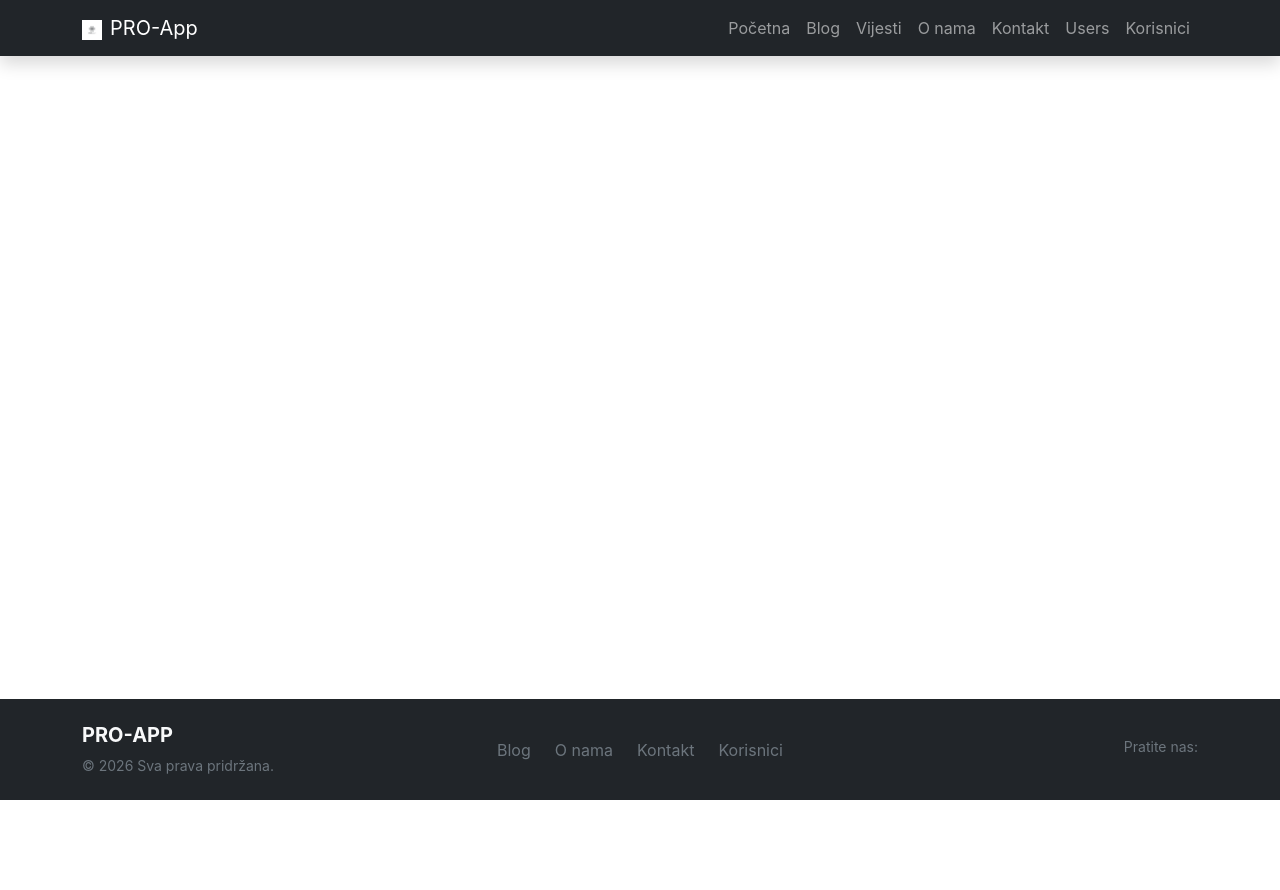
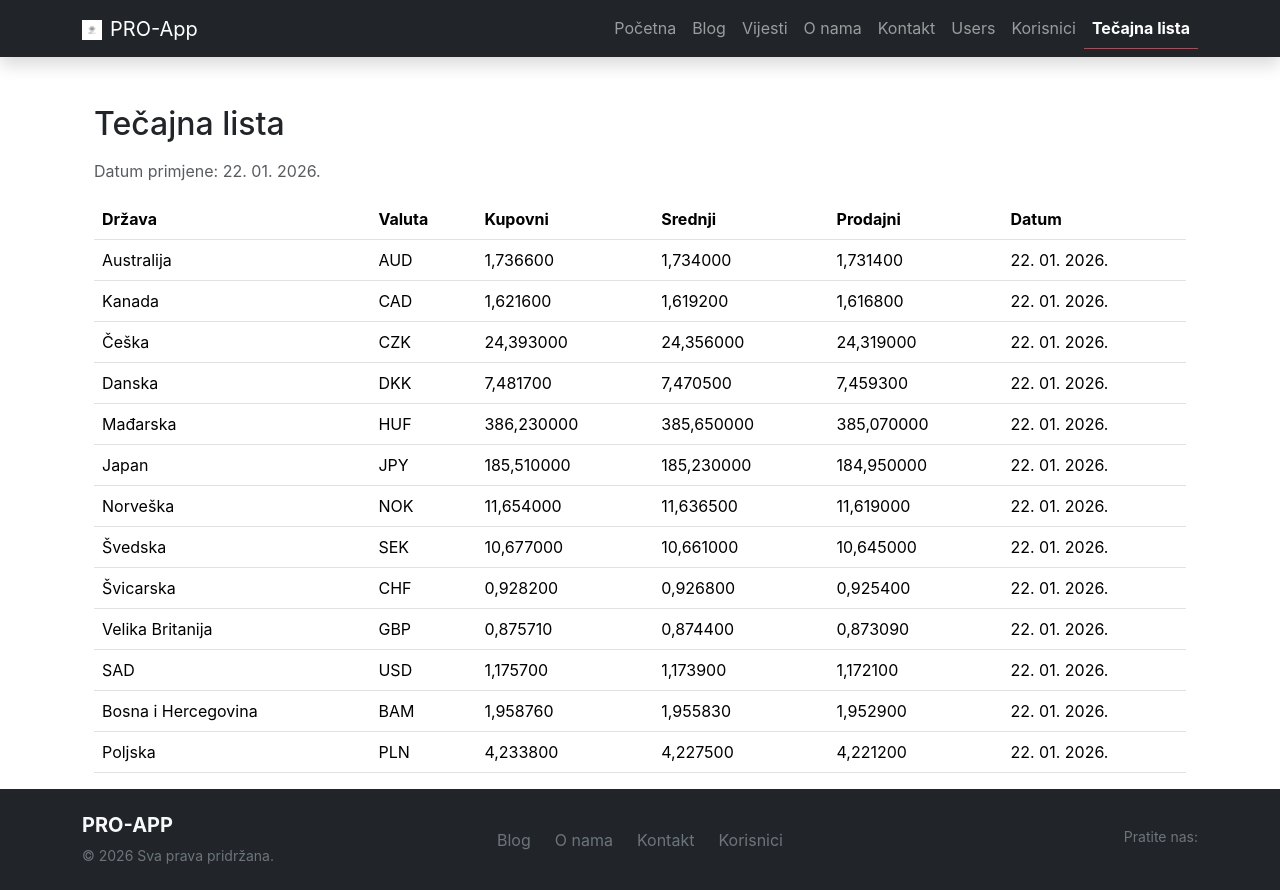
Before and after one commit to antoniobirtic-creator/Projekt, a React (Create React App) app: page /tecaj in a window 1280 px wide. Before the commit the page ends 800 px from the top, so only its background shows below. Built offline with nearby package versions, Linux system fonts and the light colour scheme.

Commit message:
tecaj dodan json, js i u app.js

```diff
--- a/src/App.css
+++ b/src/App.css
@@ -1,3 +1,7 @@
+body {
+  font-family: 'Segoe UI', Tahoma, Geneva, Verdana, sans-serif;
+}
+
 h1 {
   color: #61dafb;
   text-align: center;
--- a/src/App.js
+++ b/src/App.js
@@ -10,6 +10,7 @@ import Kontakt from './pages/Kontakt';
 import Users from './components/Users';
 import Profil from './components/zadaci/Profil';
 import Korisnici from './components/zadaci/Korisnici';
+import Tecaj from './components/Tecaj';
 
 function App() {
   return (
@@ -30,6 +31,7 @@ function App() {
             <Route path="/users" element={<Users />} />
             <Route path="/profil" element={<Profil />} />
             <Route path="/korisnici" element={<Korisnici />} />
+           <Route path="/tecaj" element={<Tecaj />} />
           </Routes>
         </main>
 
--- a/src/components/Navbar.js
+++ b/src/components/Navbar.js
@@ -10,6 +10,7 @@ const Navbar = () => {
     { path: '/Kontakt', label: 'Kontakt' },
     { path: '/users', label: 'Users' },
     { path: '/korisnici', label: 'Korisnici' },
+    { path: '/tecaj', label: 'Tečajna lista' },
   ];
 
   return (
--- /dev/null
+++ b/src/components/Tecaj.js
@@ -0,0 +1,44 @@
+import React from 'react';
+import tecajniPodaci from './zadaci/data/tecaj.json';
+
+const Tecaj = () => {
+
+    const datumListe = tecajniPodaci[0].datum_primjene;
+
+    return (
+        <div className="container mt-4">
+            <h2 className="mb-3">Tečajna lista</h2>
+            <p className="text-muted">Datum primjene: {new Date(datumListe).toLocaleDateString('hr-HR')}</p>
+
+            <div className="table-responsive">
+                <table className="table table-hover">
+                    <thead className="table">
+                        <tr>
+                            <th>Država</th>
+                            <th>Valuta</th>
+                            <th className="text-start">Kupovni</th>
+                            <th className="text-start">Srednji</th>
+                            <th className="text-start">Prodajni</th>
+                            <th className="text-start">Datum</th>
+
+                        </tr>
+                    </thead>
+                    <tbody>
+                        {tecajniPodaci.map((stavka, index) => (
+                            <tr key={stavka.sifra_valute || index}>
+                                <td>{stavka.drzava}</td>
+                                <td>{stavka.valuta}</td>
+                                <td className="text-start">{stavka.kupovni_tecaj}</td>
+                                <td className="text-start">{stavka.srednji_tecaj}</td>
+                                <td className="text-start">{stavka.prodajni_tecaj}</td>
+                                <td className="text-start">{new Date(stavka.datum_primjene).toLocaleDateString('hr-HR')}</td>
+                            </tr>
+                        ))}
+                    </tbody>
+                </table>
+            </div>
+        </div>
+    );
+};
+
+export default Tecaj;
--- /dev/null
+++ b/src/components/zadaci/data/tecaj.json
@@ -0,0 +1,145 @@
+[
+  {
+    "broj_tecajnice": "15",
+    "datum_primjene": "2026-01-22",
+    "drzava": "Australija",
+    "drzava_iso": "AUS",
+    "kupovni_tecaj": "1,736600",
+    "prodajni_tecaj": "1,731400",
+    "sifra_valute": "036",
+    "srednji_tecaj": "1,734000",
+    "valuta": "AUD"
+  },
+  {
+    "broj_tecajnice": "15",
+    "datum_primjene": "2026-01-22",
+    "drzava": "Kanada",
+    "drzava_iso": "CAN",
+    "kupovni_tecaj": "1,621600",
+    "prodajni_tecaj": "1,616800",
+    "sifra_valute": "124",
+    "srednji_tecaj": "1,619200",
+    "valuta": "CAD"
+  },
+  {
+    "broj_tecajnice": "15",
+    "datum_primjene": "2026-01-22",
+    "drzava": "Češka",
+    "drzava_iso": "CZE",
+    "kupovni_tecaj": "24,393000",
+    "prodajni_tecaj": "24,319000",
+    "sifra_valute": "203",
+    "srednji_tecaj": "24,356000",
+    "valuta": "CZK"
+  },
+  {
+    "broj_tecajnice": "15",
+    "datum_primjene": "2026-01-22",
+    "drzava": "Danska",
+    "drzava_iso": "DNK",
+    "kupovni_tecaj": "7,481700",
+    "prodajni_tecaj": "7,459300",
+    "sifra_valute": "208",
+    "srednji_tecaj": "7,470500",
+    "valuta": "DKK"
+  },
+  {
+    "broj_tecajnice": "15",
+    "datum_primjene": "2026-01-22",
+    "drzava": "Mađarska",
+    "drzava_iso": "HUN",
+    "kupovni_tecaj": "386,230000",
+    "prodajni_tecaj": "385,070000",
+    "sifra_valute": "348",
+    "srednji_tecaj": "385,650000",
+    "valuta": "HUF"
+  },
+  {
+    "broj_tecajnice": "15",
+    "datum_primjene": "2026-01-22",
+    "drzava": "Japan",
+    "drzava_iso": "JPN",
+    "kupovni_tecaj": "185,510000",
+    "prodajni_tecaj": "184,950000",
+    "sifra_valute": "392",
+    "srednji_tecaj": "185,230000",
+    "valuta": "JPY"
+  },
+  {
+    "broj_tecajnice": "15",
+    "datum_primjene": "2026-01-22",
+    "drzava": "Norveška",
+    "drzava_iso": "NOR",
+    "kupovni_tecaj": "11,654000",
+    "prodajni_tecaj": "11,619000",
+    "sifra_valute": "578",
+    "srednji_tecaj": "11,636500",
+    "valuta": "NOK"
+  },
+  {
+    "broj_tecajnice": "15",
+    "datum_primjene": "2026-01-22",
+    "drzava": "Švedska",
+    "drzava_iso": "SWE",
+    "kupovni_tecaj": "10,677000",
+    "prodajni_tecaj": "10,645000",
+    "sifra_valute": "752",
+    "srednji_tecaj": "10,661000",
+    "valuta": "SEK"
+  },
+  {
+    "broj_tecajnice": "15",
+    "datum_primjene": "2026-01-22",
+    "drzava": "Švicarska",
+    "drzava_iso": "CHE",
+    "kupovni_tecaj": "0,928200",
+    "prodajni_tecaj": "0,925400",
+    "sifra_valute": "756",
+    "srednji_tecaj": "0,926800",
+    "valuta": "CHF"
+  },
+  {
+    "broj_tecajnice": "15",
+    "datum_primjene": "2026-01-22",
+    "drzava": "Velika Britanija",
+    "drzava_iso": "GBR",
+    "kupovni_tecaj": "0,875710",
+    "prodajni_tecaj": "0,873090",
+    "sifra_valute": "826",
+    "srednji_tecaj": "0,874400",
+    "valuta": "GBP"
+  },
+  {
+    "broj_tecajnice": "15",
+    "datum_primjene": "2026-01-22",
+    "drzava": "SAD",
+    "drzava_iso": "USA",
+    "kupovni_tecaj": "1,175700",
+    "prodajni_tecaj": "1,172100",
+    "sifra_valute": "840",
+    "srednji_tecaj": "1,173900",
+    "valuta": "USD"
+  },
+  {
+    "broj_tecajnice": "15",
+    "datum_primjene": "2026-01-22",
+    "drzava": "Bosna i Hercegovina",
+    "drzava_iso": "BIH",
+    "kupovni_tecaj": "1,958760",
+    "prodajni_tecaj": "1,952900",
+    "sifra_valute": "977",
+    "srednji_tecaj": "1,955830",
+    "valuta": "BAM"
+  },
+  {
+    "broj_tecajnice": "15",
+    "datum_primjene": "2026-01-22",
+    "drzava": "Poljska",
+    "drzava_iso": "POL",
+    "kupovni_tecaj": "4,233800",
+    "prodajni_tecaj": "4,221200",
+    "sifra_valute": "985",
+    "srednji_tecaj": "4,227500",
+    "valuta": "PLN"
+  }
+]
```
